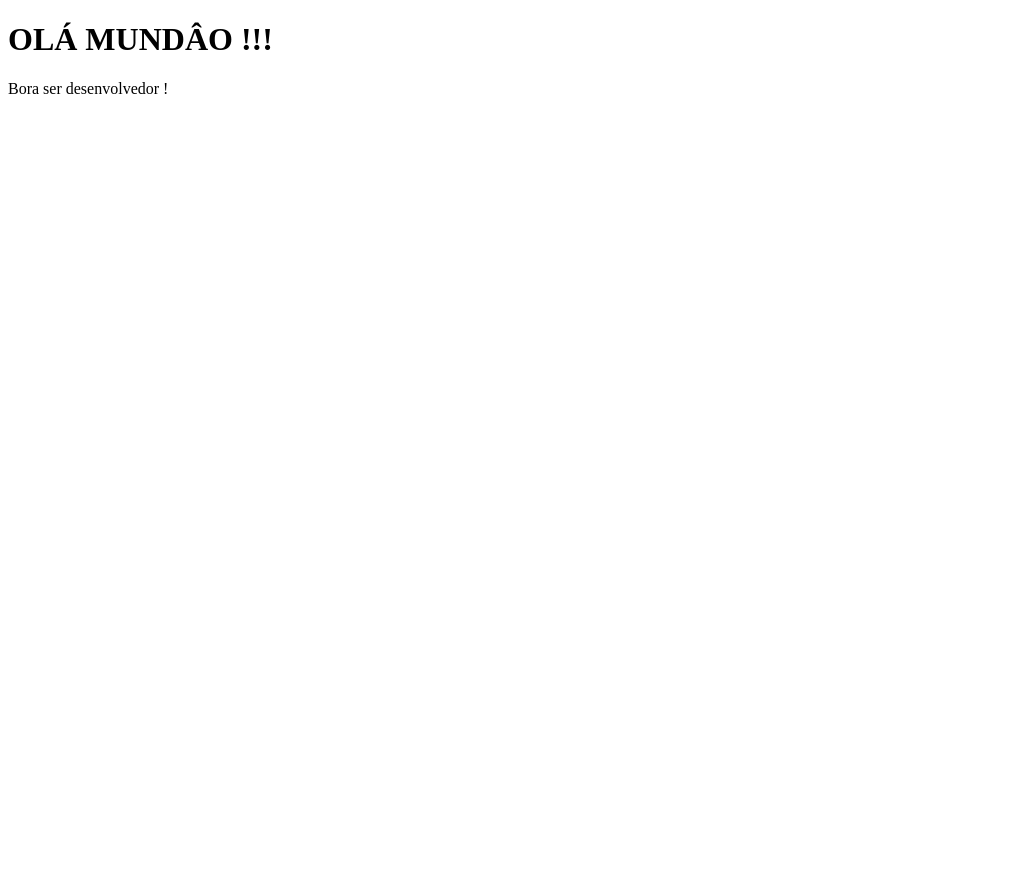
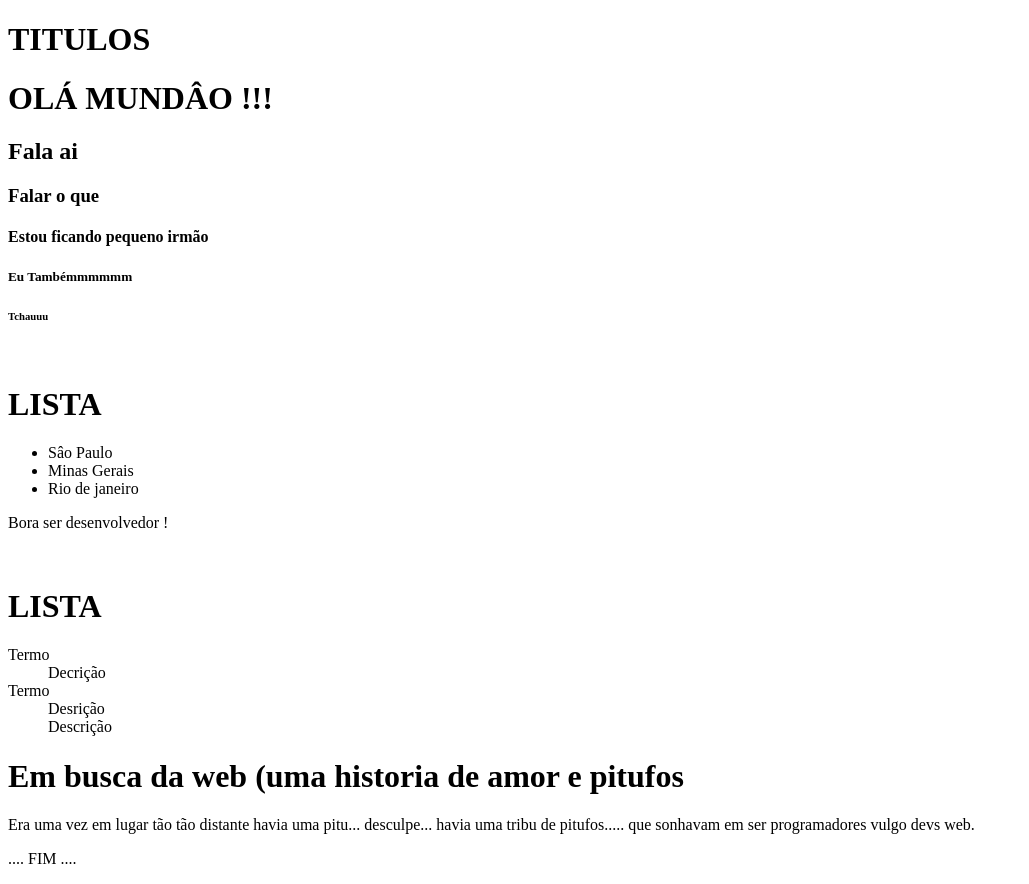
Before and after one commit to Everton197704/DEV_WEBIOS_2025_01, a plain HTML site: page HTML/01-introducaoHTML/index.html in a window 1280 px wide. Shown: the whole page, without its empty margins (0-1029 px from the left). Before the commit the page ends 800 px from the top, so only its background shows below. Drawn offline with Linux system fonts and the light colour scheme.

Commit message:
historia bla bla bla

```diff
--- a/HTML/01-introducaoHTML/index.html
+++ b/HTML/01-introducaoHTML/index.html
@@ -1,12 +1,48 @@
 <!DOCTYPE html>
-<html lang="en">
-<head>
+<html lang="pt-br">
+    <head>
+        <meta charset="UTF-8">
+        <title>  VAI PALMEIRAS!!! </title>
 
+    </head>
+    <body>
+                <h1> TITULOS </h1>
+                <h1> OLÁ MUNDÂO !!! </h1>
+                <h2> Fala ai</h2>
+                <h3> Falar o que</h3>
+                <h4> Estou ficando pequeno irmão</h4>
+                <h5> Eu Tambémmmmmm </h5>
+                <h6> Tchauuu</h6>
+            <br>
+    <!-- Comentario -->
+        <h1> LISTA </h1>
+        <ul>
+            <li>Sâo Paulo</li>
+            <li>Minas Gerais</li>
+            <li>Rio de janeiro</li>
+        </ul>
+             <p> Bora ser desenvolvedor ! </p>
+            <br>
 
-</head>
-<body>
-    <h1> OLÁ MUNDÂO !!! </h1>
-    <p> Bora ser desenvolvedor ! </p>
+        <h1> LISTA </h1>
+        <dl>
+            <dt> Termo</dt>
+            <dd>Decrição</dd>
 
-</body>
+            <dt> Termo </dt>
+            <dd>Desrição</dd>
+            <dd>Descrição</dd>
+
+        </dl>
+
+            <h1>Em busca da web (uma historia de amor e pitufos</h1>
+
+            <p>Era uma vez em lugar tão tão distante havia uma pitu...
+                desculpe... havia uma tribu de pitufos..... que sonhavam em ser
+                programadores vulgo devs web.
+            </p>
+
+            <p> .... FIM ....</p>
+
+    </body>
 </html>
```
